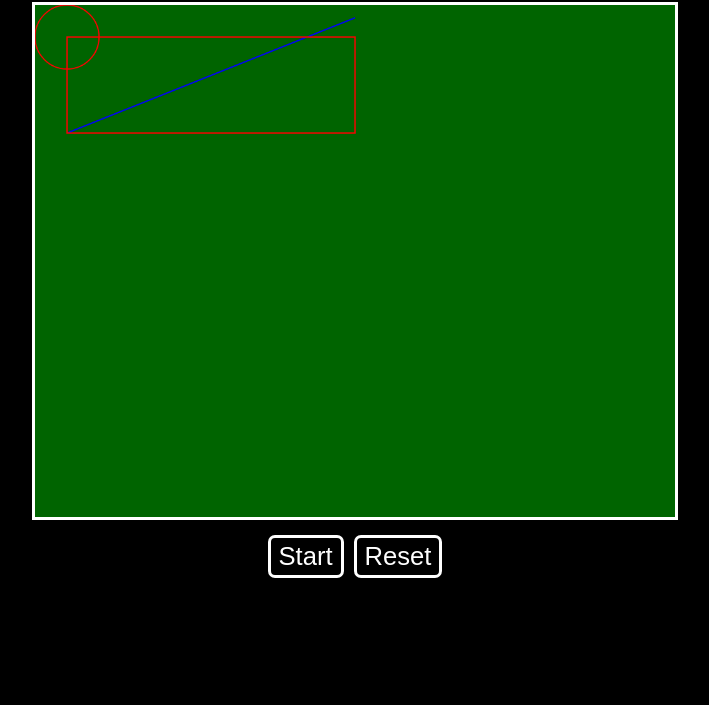
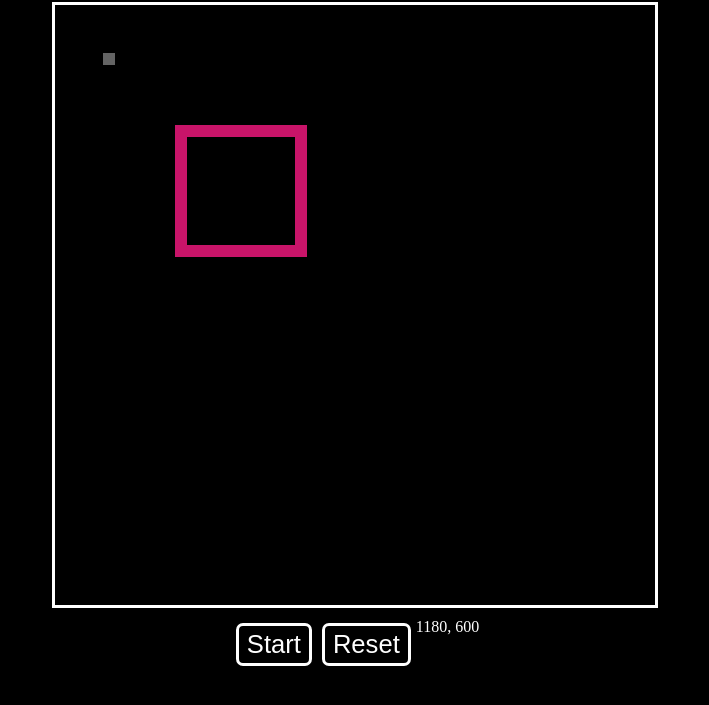
Before and after one commit to albinrosengrenn/Graphical-Design-Emulator, a plain HTML site: page index.html in a window 1280 px wide. Shown: the part 73-778 px from the top of the page, without its empty margins (285-994 px from the left). Drawn offline with Linux system fonts and the light colour scheme.

Commit message:
completely new approach to the project

```diff
--- a/code.js
+++ b/code.js
@@ -1,6 +1,10 @@
 const canvas = document.querySelector("#canvas");
 const startBtn = document.querySelector("#startBtn");
 const resetBtn = document.querySelector("#resetBtn");
+const status = document.querySelector("#status")
+
+const maxX = 50;
+const maxY = 50;
 
 var gfx = canvas.getContext("2d");
 
@@ -13,72 +17,119 @@ let running = false;
 
 class Display {
     constructor(x, y){
+        this.width = x;
+        this.height = y;
         this.bitmap = new Array(x*y)
         this.lock = false;
+        this.scale = 1;
+        status.innerHTML = "object created";
+        this.clear([0, 0, 0])
+        console.log(this.bitmap)
     }
 
     start(){
         if(!running){
-            myInterval = setInterval(updateCanvas, 30)
+            myInterval = setInterval(this.render, 30)
             running = true;
         }
     }
 
     clear(color){
-        clearInterval(myInterval);
-        running = false;
-        gfx.fillStyle = color;
-        gfx.fillRect(0, 0, canvas.width, canvas.height);
-        this.bitmap = [];
+        for(let x=0; x<this.width; x++){
+            for(let y = 0; y < this.height; y++){
+                this.bitmap[y*this.width+x] = color;
+            }
+        }
+
     }
 
-    updateCanvas(){
-        console.log("hi")
+    render(){
+        let w = window.innerWidth -100;
+        let h = window.innerHeight -200;
+        let sx = Math.floor(w/this.width);
+        let sy = Math.floor(h/this.height);
+        this.scale = (sx < sy)?sx:sy;
+        canvas.width = this.width * this.scale;
+        canvas.height = this.height * this.scale;
+        this.draw()
+        status.innerHTML = `
+        ${w}, ${h}
+        `
     }
 
     putPixel(x, y, color){
-        this.bitmap.push([{
-            cordinateX: x,
-            cordinateY: y,
-            color: color
-        }]);
+        this.bitmap[y*this.width+x] = color;
+        console.log(this.bitmap);
     }
 
     rectangle(x1, y1, x2, y2, color){
-        let width = Math.abs(x2 - x1);
-        let height = Math.abs(y2 - y1);
+        if(x1 > x2){
+            let a = x1;
+            x1 = x2;
+            x2 = a;
+        }
 
-        let x = Math.min(x1, x2);
-        let y = Math.min(y1, y2);
+        if(y1 > y2){
+            let a = y1;
+            y1 = y2;
+            y2 = a;
+        }
 
-        gfx.strokeStyle = color;
-        gfx.lineWidth = 2;
+        for(let x = x1; x <= x2; x++){
+            this.bitmap[y1*this.width+x] = color;
+        }
 
-        gfx.strokeRect(x, y, width, height);
+        for(let x = x1; x <= x2; x++){
+            this.bitmap[y2*this.width+x] = color;
+        }
+
+        for(let y = y1; y <= y2; y++){
+            this.bitmap[y*this.width+x1] = color;
+        }
+
+        for(let y = y1; y <= y2; y++){
+            this.bitmap[y*this.width+x2] = color;
+        }
+
+
+        /*
+        for(let x = x1; x <= x2; x++){
+            for(let y = y1; y <= y2; y++){
+                if()
+                this.bitmap[y*this.width+x] = color;
+            }
+        }*/
     }
 
     line(x1, y1, x2, y2, color){
-        gfx.lineWidth = 2;
-        gfx.strokeStyle = color;
 
-        gfx.moveTo(x1, y1);
-        gfx.lineTo(x2, y2);
-        gfx.stroke();
     }
 
     circle(x, y, r, color){
-        gfx.strokeStyle = color
-        gfx.beginPath();
-        gfx.arc(x, y, r, 0, 360)
-        gfx.stroke();
+
+    }
+
+    draw(){
+        let c;
+        for(let x=0; x<this.width; x++){
+            for(let y = 0; y < this.height; y++){
+                let c = this.bitmap[y*this.width+x]
+                gfx.fillStyle = `rgb(${c[0]}, ${c[1]}, ${c[2]})`
+                gfx.fillRect(x*this.scale, y*this.scale, this.scale, this.scale);
+            }
+        }
     }
 }
 
-let display = new Display(40, 40);
-display.putPixel(10, 10, "blue")
-display.clear("darkgreen")
-display.line(500,20,50,200, "blue")
-display.rectangle(50,50,500,200, "red")
-display.circle(50, 50, 50, "red")
+let display = new Display(maxX, maxY);
 
-console.log(display.bitmap)
+setInterval(rend, 30);
+
+function rend(){
+    display.render()
+}
+
+//--------------------------------------------TEST AREA--------------------------------------------------------
+
+display.putPixel(4, 4, [100,100,100])
+display.rectangle(20, 20, 10, 10, [200, 20, 105])
--- a/index.html
+++ b/index.html
@@ -8,11 +8,12 @@
 </head>
 <body>
     <h1 id="title">Graphic Emulator</h1>
-    <canvas id="canvas" width="1000" height="800"></canvas>
+    <canvas id="canvas"></canvas>
 
     <div id="buttons">
         <button type="button" id="startBtn">Start</button>
         <button type="button" id="resetBtn">Reset</button>
+        <p id="status">Status</p>
     </div>
     <script src="code.js"></script>
 </body>
--- a/style.css
+++ b/style.css
@@ -11,7 +11,6 @@ canvas{
     display: block;
     border: 3px solid white;
     margin: auto;
-    width: 50%;
 }
 
 button{
@@ -39,3 +38,7 @@ button{
     justify-content: center;
     margin-top: 10px;
 }
+
+#status{
+    color: white;
+}
```
